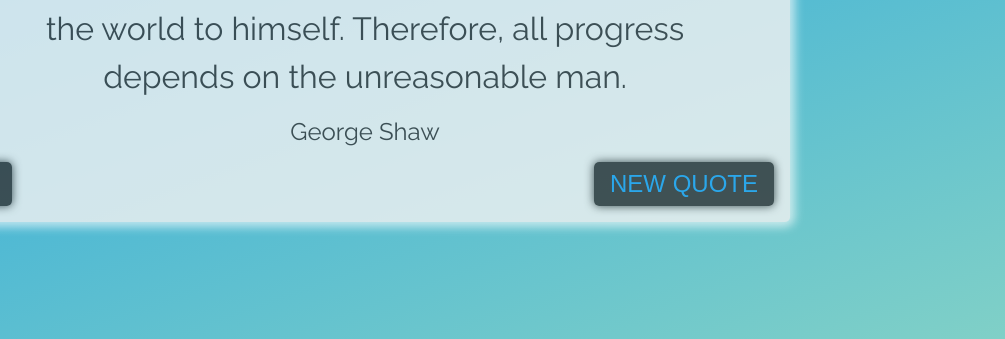
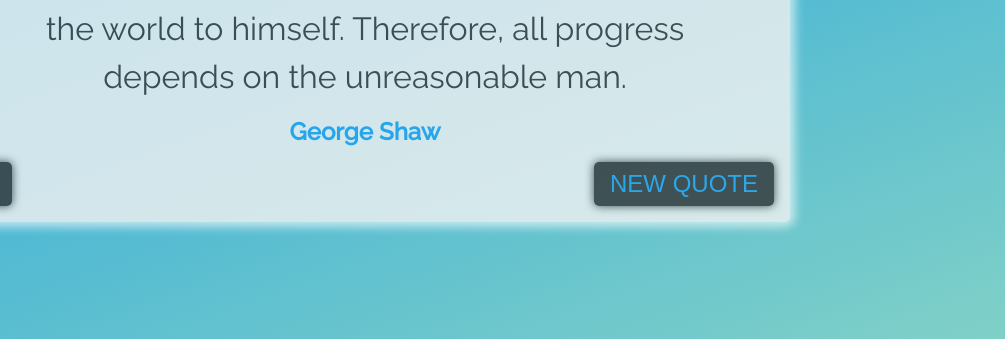
Before and after one commit to fidsta1990/Quota, a plain HTML site: page index.html in a window 1280 px wide. Shown: the part 461-800 px from the top of the page, 275-1280 px from the left. Drawn offline with Linux system fonts and the light colour scheme; no server answers.

Commit message:
added styling to author text

```diff
--- a/style.css
+++ b/style.css
@@ -151,9 +151,11 @@ h3 {
 
 .card .author {
   font-size: 1.6rem;
+  font-weight: 600;
   text-align: center;
   padding: 0.8rem 0;
   margin: 0.8rem 0;
+  color: var(--twitter-col);
 }
 
 .tweet-container {
```
